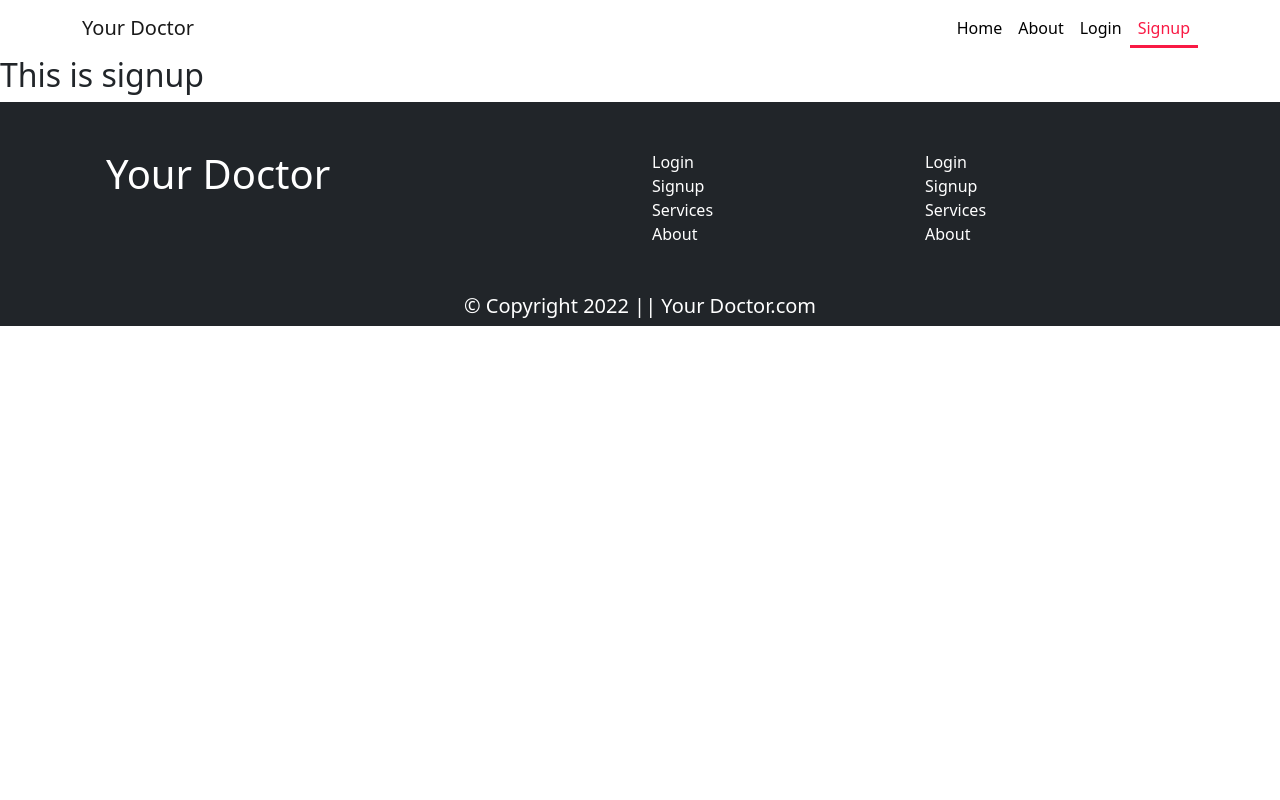
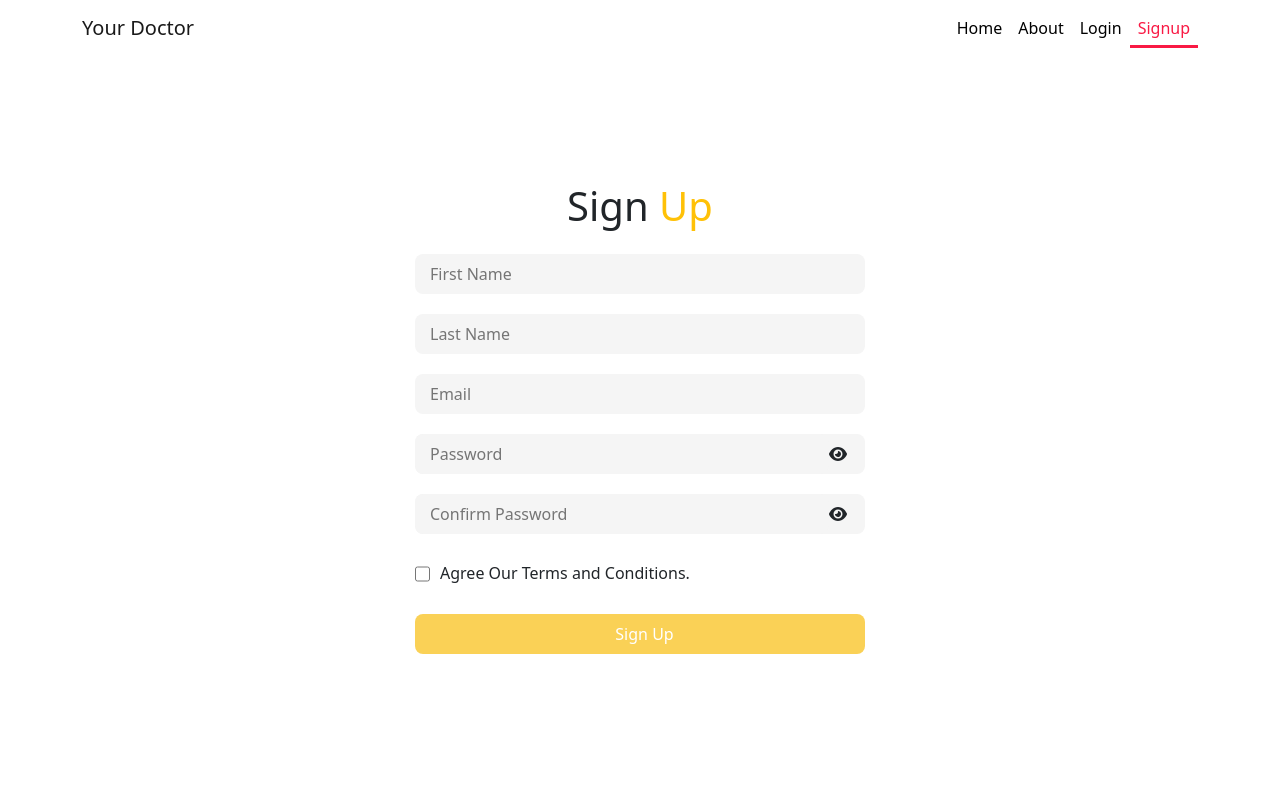
Before and after one commit to AshikurRahmanMunna/independent-service-provider, a React (Create React App) app: page /signup in a window 1280 px wide. Shown: the top 800 px of the page. Built offline with nearby package versions, Linux system fonts and the light colour scheme.

Commit message:
Signup design complete

```diff
--- /dev/null
+++ b/src/Pages/Home/Contact/Contact.css
@@ -0,0 +1,13 @@
+.contact {
+    background: url(../../../images/contact-bg.jpg);
+    backdrop-filter: brightness(70%);
+    backdrop-filter: blur(3px);
+    background-repeat: no-repeat;
+    background-position: center;
+    background-size: cover;
+    background-attachment: fixed;
+}
+.contact-container {
+    color: black;
+    padding-left: 100px;
+}
--- /dev/null
+++ b/src/Pages/Home/Contact/Contact.js
@@ -0,0 +1,38 @@
+import {
+  faEnvelope,
+  faGlobe,
+  faLocationDot,
+  faPhone,
+} from "@fortawesome/free-solid-svg-icons";
+import { FontAwesomeIcon } from "@fortawesome/react-fontawesome";
+import React from "react";
+import './Contact.css'
+
+const Contact = () => {
+  return (
+    <div className=" contact py-5">
+      <div className="container contact-container">
+        <div>
+          <h1>Contact</h1>
+          <p>
+            <FontAwesomeIcon icon={faPhone}></FontAwesomeIcon> +8801234567890
+          </p>
+          <p>
+            <FontAwesomeIcon icon={faEnvelope}></FontAwesomeIcon>{" "}
+            smaerfan@gmail.com
+          </p>
+          <p>
+            <FontAwesomeIcon icon={faGlobe}></FontAwesomeIcon> www.smaerfan.com
+          </p>
+          <p>
+            <FontAwesomeIcon icon={faLocationDot}></FontAwesomeIcon> 1/5,
+            Block-B, Mohammadpur Housing Estate, College Gate, মিরপুর সড়ক, Dhaka
+            1207.
+          </p>
+        </div>
+      </div>
+    </div>
+  );
+};
+
+export default Contact;
--- a/src/Pages/Home/Home/Home.js
+++ b/src/Pages/Home/Home/Home.js
@@ -1,4 +1,5 @@
 import React from "react";
+import Contact from "../Contact/Contact";
 import Services from "../Services/Services";
 import './Home.css';
 
@@ -7,7 +8,7 @@ const Home = () => {
     <div>
       <section className="banner">
         <div className="container">
-          <h1>Dr, SMA Erfan</h1>
+          <h1>Dr. SMA Erfan</h1>
           <p className="w-50">
             I am here to give you a good treatment for your health. I am a
             colorectal, endoscopic and laser surgeon. I am working as doctor. I
@@ -17,6 +18,7 @@ const Home = () => {
         </div>
       </section>
       <Services></Services>
+      <Contact></Contact>
     </div>
   );
 };
--- a/src/Pages/Home/Service/Service.js
+++ b/src/Pages/Home/Service/Service.js
@@ -1,8 +1,10 @@
 import React from 'react';
+import { useNavigate } from 'react-router-dom';
 import './Service.css';
 
 const Service = ({service}) => {
     const {name, img, price, description} = service;
+    const navigate = useNavigate();
     return (
         <div className='col service-card p-3'>
             <img src={img} className="img-fluid" alt={name} />
@@ -10,7 +12,7 @@ const Service = ({service}) => {
                 <h5 className='mt-3'>{name}</h5>
                 <p><small>{description}</small></p>
                 <h3 className='service-price'>{price}</h3>
-                <button className='btn card-btn'>Checkout</button>
+                <button className='btn card-btn' onClick={() => navigate('/checkout')}>Checkout</button>
             </div>
         </div>
     );
--- a/src/Pages/Home/Services/Services.js
+++ b/src/Pages/Home/Services/Services.js
@@ -15,14 +15,14 @@ const Services = () => {
       price: 75000,
     },
     {
-      id: 12122021001,
+      id: 12122021002,
       name: "Colonscopy",
       img: service2,
       description: "Colonoscopy or coloscopy is the endoscopic examination of the large bowel and the distal part of the small bowel with a CCD camera or a fiber optic camera on a flexible tube passed through the anus.",
       price: 18000,
     },
     {
-      id: 12122021001,
+      id: 12122021003,
       name: "Laser Surgey",
       img: service3,
       description:
@@ -33,7 +33,7 @@ const Services = () => {
   return (
     <div id="services" className="container my-5">
       <h1 className="text-center mb-4" style={{color: '#F91944'}}>My Services</h1>
-      <div className="row row-cols-1 row-cols-sm-2 row-cols-lg-3 g-5">
+      <div className="row row-cols-1 row-cols-sm-2 row-cols-lg-3">
         {services.map((service) => (
           <Service key={service.id} service={service}></Service>
         ))}
--- a/src/Pages/Shared/Header/Header.js
+++ b/src/Pages/Shared/Header/Header.js
@@ -5,7 +5,7 @@ import CustomLink from "../CustomLink/CustomLink";
 
 const Header = () => {
   return (
-    <Navbar expand="lg">
+    <Navbar sticky="top" bg="white" expand="lg">
       <Container>
         <Navbar.Brand as={Link} to="/">Your Doctor</Navbar.Brand>
         <Navbar.Toggle aria-controls="basic-navbar-nav" />
--- a/src/Pages/SignUp/SignUp.css
+++ b/src/Pages/SignUp/SignUp.css
@@ -0,0 +1,43 @@
+.form-container {
+    height: calc(100vh - 56px);
+}
+.form input {
+    display: block;
+    width: 450px;
+    height: 40px;
+    margin-bottom: 20px;
+    background: #f5f5f5;
+    border: none;
+    outline: none;
+    padding-left: 15px;
+    border-radius: 8px;
+}
+.form input:focus {
+    border: none;
+}
+.password {
+    width: 450px;
+    height: 40px;
+    display: flex;
+    background: #f5f5f5;
+    margin-bottom: 20px;
+    border-radius: 8px;
+}
+.password-icon {
+    height: 40px;
+    padding-top: 8px;
+}
+.password input {
+    width: 92%;
+    height: 100%;
+}
+.form-submit-btn {
+    background: rgb(255, 193, 7) !important;
+    border-radius: 8px;
+    color: white;
+}
+
+.btn-muted {
+    background: rgb(250, 209, 86) !important;
+    color: white;
+}
--- a/src/Pages/SignUp/SignUp.js
+++ b/src/Pages/SignUp/SignUp.js
@@ -1,11 +1,95 @@
-import React from 'react';
+import { faEye, faEyeSlash } from "@fortawesome/free-solid-svg-icons";
+import { FontAwesomeIcon } from "@fortawesome/react-fontawesome";
+import React, { useState } from "react";
+import { useCreateUserWithEmailAndPassword } from "react-firebase-hooks/auth";
+import { useNavigate } from "react-router-dom";
+import auth from "../../firebase.init";
+import "./SignUp.css";
 
 const SignUp = () => {
-    return (
-        <div>
-            <h2>This is signup</h2>
-        </div>
-    );
+  const [showPassword, setShowPassword] = useState(false);
+  const [showConfirmPassword, setShowConfirmPassword] = useState(false);
+  const [agree, setAgree] = useState(false);
+  const [createUserWithEmailAndPassword, user, loading, error] =
+    useCreateUserWithEmailAndPassword(auth);
+    const navigate = useNavigate();
+
+  const handleSignUp = (event) => {
+    event.preventDefault();
+    const firstName = event.target.firstname.value;
+    const lastName = event.target.lastname.value;
+    const name = `${firstName} ${lastName}`;
+    const email = event.target.email.value;
+    const password = event.target.password.value;
+    const confirmPassword = event.target.confirm.value;
+    console.log(email, password)
+    createUserWithEmailAndPassword(email, password);
+    navigate('/');
+  };
+  return (
+    <div className="form-container d-flex align-items-center justify-content-center">
+      <div>
+        <h1 className="text-center mb-4">
+          Sign <span className="text-warning">Up</span>
+        </h1>
+        <form onSubmit={handleSignUp} className="form">
+          <input type="text" name="firstname" placeholder="First Name" required />
+          <input type="text" name="lastname" placeholder="Last Name" required />
+          <input type="email" name="email" placeholder="Email" required />
+          <div className="password">
+            <input
+              type={showPassword ? "text" : "password"}
+              name="password"
+              placeholder="Password"
+              required
+            />
+            <span className="password-icon">
+              <FontAwesomeIcon
+                onClick={() => setShowPassword(!showPassword)}
+                icon={showPassword ? faEyeSlash : faEye}
+              ></FontAwesomeIcon>
+            </span>
+          </div>
+          <div className="password">
+            <input
+              type={showConfirmPassword ? "text" : "password"}
+              name="confirm"
+              placeholder="Confirm Password"
+              required
+            />
+            <span className="password-icon">
+              <FontAwesomeIcon
+                onClick={() => setShowConfirmPassword(!showConfirmPassword)}
+                icon={showConfirmPassword ? faEyeSlash : faEye}
+              ></FontAwesomeIcon>
+            </span>
+          </div>
+          <div className="d-flex">
+            <input
+              type="checkbox"
+              style={{ width: "15px" }}
+              name="agree"
+              id="checkbox"
+              required
+              onClick={() => setAgree(!agree)}
+            />
+            <label
+              style={{ paddingTop: "7px", paddingLeft: "10px" }}
+              htmlFor="checkbox"
+            >
+              Agree Our Terms and Conditions.
+            </label>
+          </div>
+          <input
+            disabled={!agree}
+            type="submit"
+            className={!agree ? "btn-muted" : "form-submit-btn"}
+            value="Sign Up"
+          />
+        </form>
+      </div>
+    </div>
+  );
 };
 
 export default SignUp;
--- /dev/null
+++ b/src/firebase.init.js
@@ -0,0 +1,20 @@
+// Import the functions you need from the SDKs you need
+import { initializeApp } from "firebase/app";
+import { getAuth } from "firebase/auth";
+// TODO: Add SDKs for Firebase products that you want to use
+// https://firebase.google.com/docs/web/setup#available-libraries
+
+// Your web app's Firebase configuration
+const firebaseConfig = {
+  apiKey: process.env.REACT_APP_apiKey,
+  authDomain: process.env.REACT_APP_authDomain,
+  projectId: process.env.REACT_APP_projectId,
+  storageBucket: process.env.REACT_APP_storageBucket,
+  messagingSenderId: process.env.REACT_APP_messagingSenderId,
+  appId: process.env.REACT_APP_appId
+};
+
+// Initialize Firebase
+const app = initializeApp(firebaseConfig);
+const auth = getAuth(app);
+export default app;
```
Also changed, not shown: src/images/contact-bg.jpg (added).
